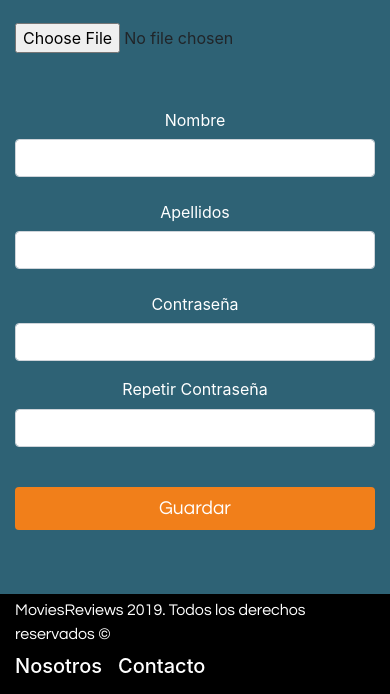
After one commit to SaulZp/MoviesReviews, a PHP site: page /updateDatos.php in a window 390 px wide. The commit adds this page. Shown: the part 585-1279 px from the top of the page. Run offline with PHP 8.4, Linux system fonts and the light colour scheme; some libraries are stand-ins or nearby versions.

Commit message:
Pagina UpdateDatos

```diff
--- a/css/estilos.css
+++ b/css/estilos.css
@@ -121,6 +121,7 @@ img.poster:hover{
     background-color: var(--btn-principal);
     font-family: var(--fuente);
     color: white;
+    font-size: 1.2rem;
 }
 
 .star{
@@ -149,10 +150,6 @@ img.poster:hover{
     width:100%;
     margin:0 auto;
   }
-
-
-
-
 
 .footer{
     background-color: var(--fondo-footer)!important;
@@ -192,3 +189,7 @@ img.poster:hover{
 .show > .btn-primary.dropdown-toggle:focus {
   box-shadow: 0 0 0 0.2rem rgba(38, 143, 255, 0.5);
 }
+
+img.perfil{
+    height: 400px!important;
+}
--- a/pelicula.php
+++ b/pelicula.php
@@ -160,11 +160,14 @@
         $(".regular").slick({
             infinite: true,
             slidesToShow: 3,
+            autoplay: true,
+            autoplaySpeed: 2000,
             responsive: [
                 {
                 breakpoint: 768,
                 settings: {
                     slidesToShow: 3,
+                    //autoplaySpeed: 2000,
                     slidesToScroll: 3,
                     infinite: true,
                 }
--- /dev/null
+++ b/updateDatos.php
@@ -0,0 +1,93 @@
+<!DOCTYPE html>
+<html lang="en">
+<head>
+    <meta charset="UTF-8">
+    <meta name="viewport" content="width=device-width, initial-scale=1.0">
+    <meta http-equiv="X-UA-Compatible" content="ie=edge">
+    <title>Actualización de Datos</title>
+    <!-- Agregando fuente -->
+    <link href="https://fonts.googleapis.com/css?family=Questrial" rel="stylesheet">
+    <!-- Agregando iconos -->
+    <link rel="stylesheet" href="https://use.fontawesome.com/releases/v5.8.1/css/all.css" integrity="sha384-50oBUHEmvpQ+1lW4y57PTFmhCaXp0ML5d60M1M7uH2+nqUivzIebhndOJK28anvf" crossorigin="anonymous">
+    <!-- Agregando archivos bootstrap -->
+    <link rel="stylesheet" href="css/normalize.css">
+    <link rel="stylesheet" href="css/bootstrap.min.css">
+    <!-- Agregando Hojas de Estilos personalizada -->
+    <link rel="stylesheet" href="css/estilos.css">
+</head>
+<body>
+
+    <?php require 'simbolos/navegacion.php'; ?>
+
+    <main>
+        <div class="container">
+            <br>
+            <h1 class="text-white">Actualización de tus Datos</h1>
+            <div class="row">
+                <div class="col-12 col-md-6">
+                    <img src="img/user.jpg" alt="Imagen de Perfil" class="img-fluid rounded perfil w-100">
+                    <div class="row">
+                        <div class="col-12">
+                            <br>
+                            <input type="file" class="form-control-file">
+                        </div>
+                    </div>
+                </div><!--div imagen update-->
+                <div class="col-12 col-md-6">
+                    <div class="d-md-block">
+                        <br><br>
+                    </div>
+                    <form action="">
+
+                        <!--  NOMBRE  -->
+                        <div class="form-group row">
+                            <label class="col-sm-2 col-form-label text-white text-center">Nombre</label>
+                            <div class="col-sm-10">
+                                <input type="text" class="form-control" id="nombre">
+                            </div><!--div input -->
+                        </div><!-- form-group -->
+
+                        <!-- APELLIDOS -->
+                        <div class="form-group row">
+                            <label class="col-sm-2 col-form-label text-white text-center">Apellidos</label>
+                            <div class="col-sm-10">
+                                <input type="text" class="form-control" id="ap">
+                            </div><!--div input -->
+                        </div><!-- form-group -->
+
+                        <!-- CONTRASEÑA -->
+                        <div class="form-group row">
+                            <label class="col-sm-2 col-form-label text-white text-center">Contraseña</label>
+                            <div class="col-sm-10">
+                                <input type="text" class="form-control" id="pass">
+                            </div><!--div input -->
+                        </div><!-- form-group -->
+
+                        <!-- REPETICION DE CONTRASEÑA -->
+                        <div class="form-group row">
+                            <label class="col-sm-2  text-white text-center">Repetir Contraseña</label>
+                            <div class="col-sm-10">
+                                <input type="text" class="form-control w-100 " id="rep-pass">
+                            </div><!--div input -->
+                        </div><!-- form-group -->
+
+                        <!-- BOTON GUARDAR  -->
+                        <div class="form-group row">
+                            <div class="offset-md-9 col-md-3 d-md-block d-flex justify-content-center mt-4">
+                                <input type="submit" class="btn boton w-100" value="Guardar">
+                            </div><!--div input -->
+                        </div><!-- form-group -->
+
+                    </form>
+                </div><!--div form de datos-->
+            </div>
+        </div>
+        <br><br>
+    </main>
+
+    <?php require 'simbolos/footer.php'; ?>
+    <script src="https://code.jquery.com/jquery-3.3.1.slim.min.js" integrity="sha384-q8i/X+965DzO0rT7abK41JStQIAqVgRVzpbzo5smXKp4YfRvH+8abtTE1Pi6jizo" crossorigin="anonymous"></script>
+    <script src="https://cdnjs.cloudflare.com/ajax/libs/popper.js/1.14.7/umd/popper.min.js" integrity="sha384-UO2eT0CpHqdSJQ6hJty5KVphtPhzWj9WO1clHTMGa3JDZwrnQq4sF86dIHNDz0W1" crossorigin="anonymous"></script>
+    <script src="js/bootstrap.min.js"></script>
+</body>
+</html>
```
Also changed, not shown: 1 other file.
